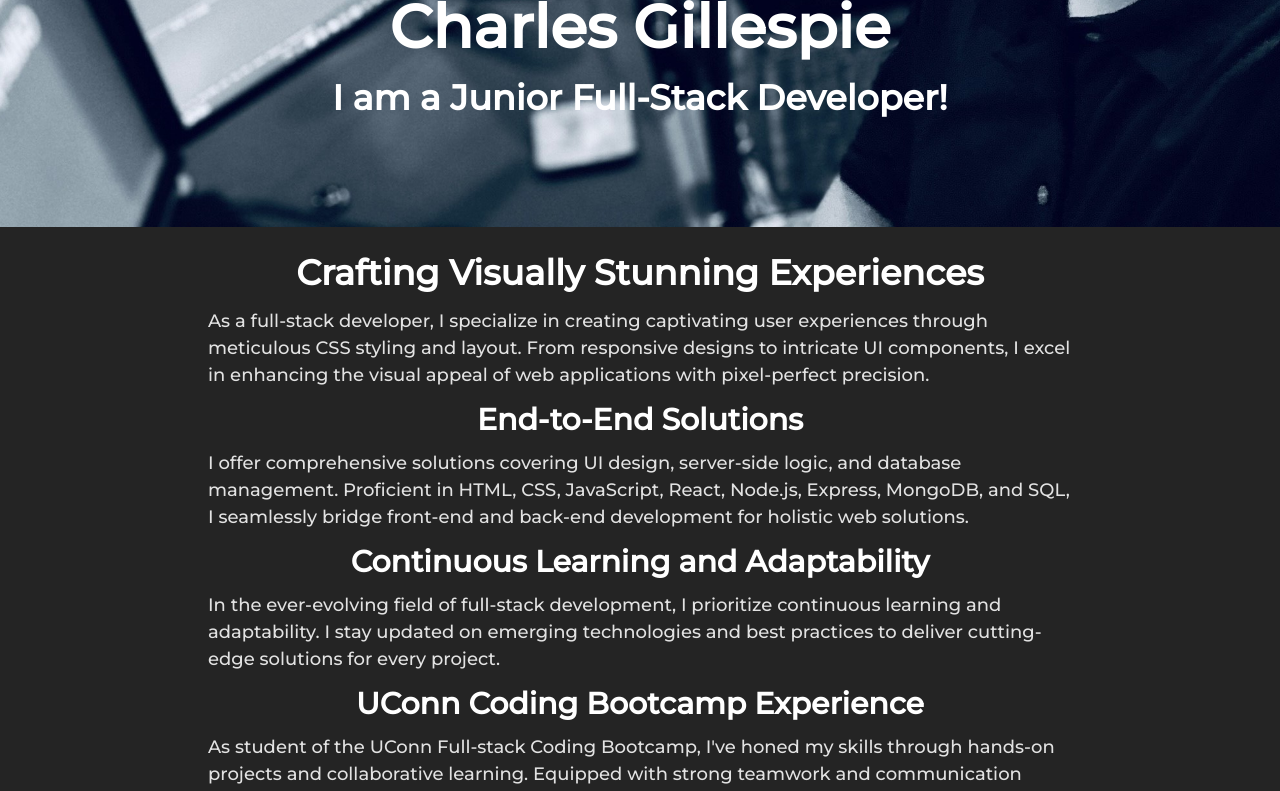
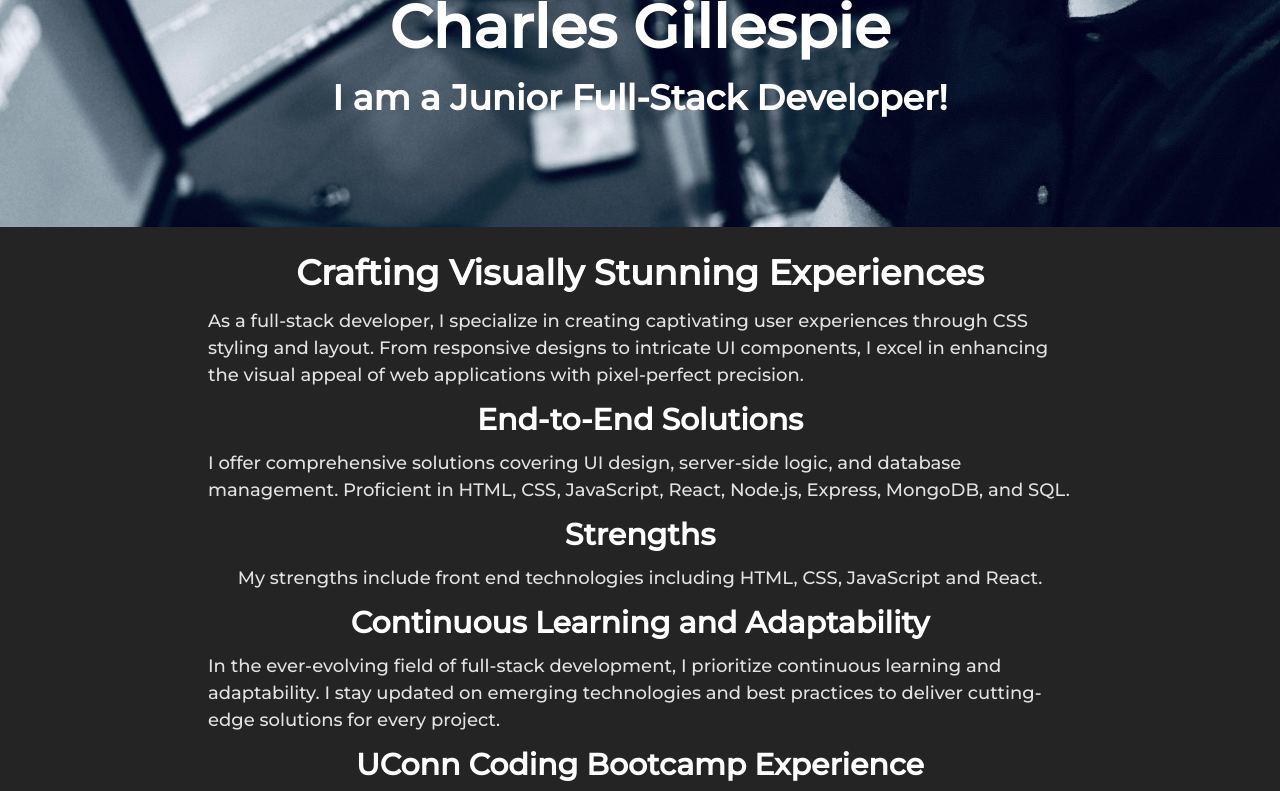
Before and after one commit to CharlesWGillespie/My-React-Portfolio, a React (Vite) app: page / in a window 1280 px wide. Shown: the part 573-1364 px from the top of the page. Built offline with nearby package versions, Linux system fonts and the light colour scheme.

Commit message:
updtated front page

```diff
--- a/src/components/AboutMe.jsx
+++ b/src/components/AboutMe.jsx
@@ -6,7 +6,7 @@ function AboutMe(){
         <div>
             <h1 className="aboutme-h1">About me</h1>
             <div className="p-container">
-                <p class='p-tag'>Welcome to my corner of the internet! I'm Charles Gillespie, and this is where I share my passion for coding and technology. Immersed in the ever-evolving world of programming, I am on an exhilarating journey of learning and personal growth. My goal? To become an adept Developer, consistently pushing boundaries and embracing innovation. Beyond the screen, you'll often find me practicing my skills on the golf course, even if it may not look pretty. Gaming is another place where I find joy, exploring virtual landscapes and wondering into immersive experiences. And of course, there's nothing quite like spending quality time with my incredible girlfriend, who provides unwavering support and encouragement. My dedication to learning stems from an insatiable curiosity and a desire to bring ideas to life through code. I thrive on challenges, viewing each one as an opportunity to refine my abilities and broaden my understanding. where every line of code written is a step toward new horizons. The adventure has only just begun! Join me on this exciting journey as I code my way to new heights. The adventure is just beginning!</p>
+                <p class='p-tag'>Welcome to my corner of the internet! I'm Charles Gillespie, and this is where I share my passion for coding and technology. Immersed in the ever-evolving world of programming, I am on an exhilarating journey of learning and personal growth. My goal? To become a Developer, consistently pushing boundaries and embracing innovation. Beyond the screen, you'll often find me practicing my skills on the golf course, even if it may not look pretty. Gaming is another place where I find joy, exploring virtual landscapes and wondering into immersive experiences. And of course, there's nothing quite like spending quality time with my incredible girlfriend, who provides unwavering support and encouragement. My dedication to learning stems from an insatiable curiosity and a desire to bring ideas to life through code. I thrive on challenges, viewing each one as an opportunity to refine my abilities and broaden my understanding. where every line of code written is a step toward new horizons. The adventure has only just begun! Join me on this exciting journey as I code my way to new heights. The adventure is just beginning!</p>
 
                 <h2 className="aboutme-h1">Why Did I Choose Development?</h2>
                 <p className="p-tag">I come from a background of hard labor. Up until April of 2023, you might have spotted me working on powerlines as an Apprentice Lineman. As I worked on the powerlines, I would dream of what it would be like to be a developer. I craved creating virtual applications and sharing my creativity with others. After an accident in the field exacerbated by my asthma, I realized that it was time to take the leap and learn how to code. That's when I enrolled in UConn's Full Stack coding bootcamp! Looking back, I believe it was the best decision I have ever made.</p>
--- a/src/components/Home.jsx
+++ b/src/components/Home.jsx
@@ -4,12 +4,13 @@ export default function Home() {
     <div className="fullstack-container">
       <div className="fullstack">
           <h2>Crafting Visually Stunning Experiences</h2>
-          <p className="hp-p-tag">As a full-stack developer, I specialize in creating captivating user experiences through meticulous CSS styling and layout. From responsive designs to intricate UI components, I excel in enhancing the visual appeal of web applications with pixel-perfect precision. </p>
+          <p className="hp-p-tag">As a full-stack developer, I specialize in creating captivating user experiences through CSS styling and layout. From responsive designs to intricate UI components, I excel in enhancing the visual appeal of web applications with pixel-perfect precision. </p>
 
         <h3>End-to-End Solutions</h3>
-        <p className="hp-p-tag"> I offer comprehensive solutions covering UI design, server-side logic, and database management. Proficient in HTML, CSS, JavaScript, React, Node.js, Express, MongoDB, and SQL, I seamlessly bridge front-end and back-end development for holistic web solutions.</p>
+        <p className="hp-p-tag"> I offer comprehensive solutions covering UI design, server-side logic, and database management. Proficient in HTML, CSS, JavaScript, React, Node.js, Express, MongoDB, and SQL.</p>
         <br />
-
+        <h3>Strengths</h3>
+        <p className="hp-p-tag">My strengths include front end technologies including HTML, CSS, JavaScript and React.</p>
         <h3>Continuous Learning and Adaptability</h3>
         <p className="hp-p-tag">In the ever-evolving field of full-stack development, I prioritize continuous learning and adaptability. I stay updated on emerging technologies and best practices to deliver cutting-edge solutions for every project.</p><br />
 
```
